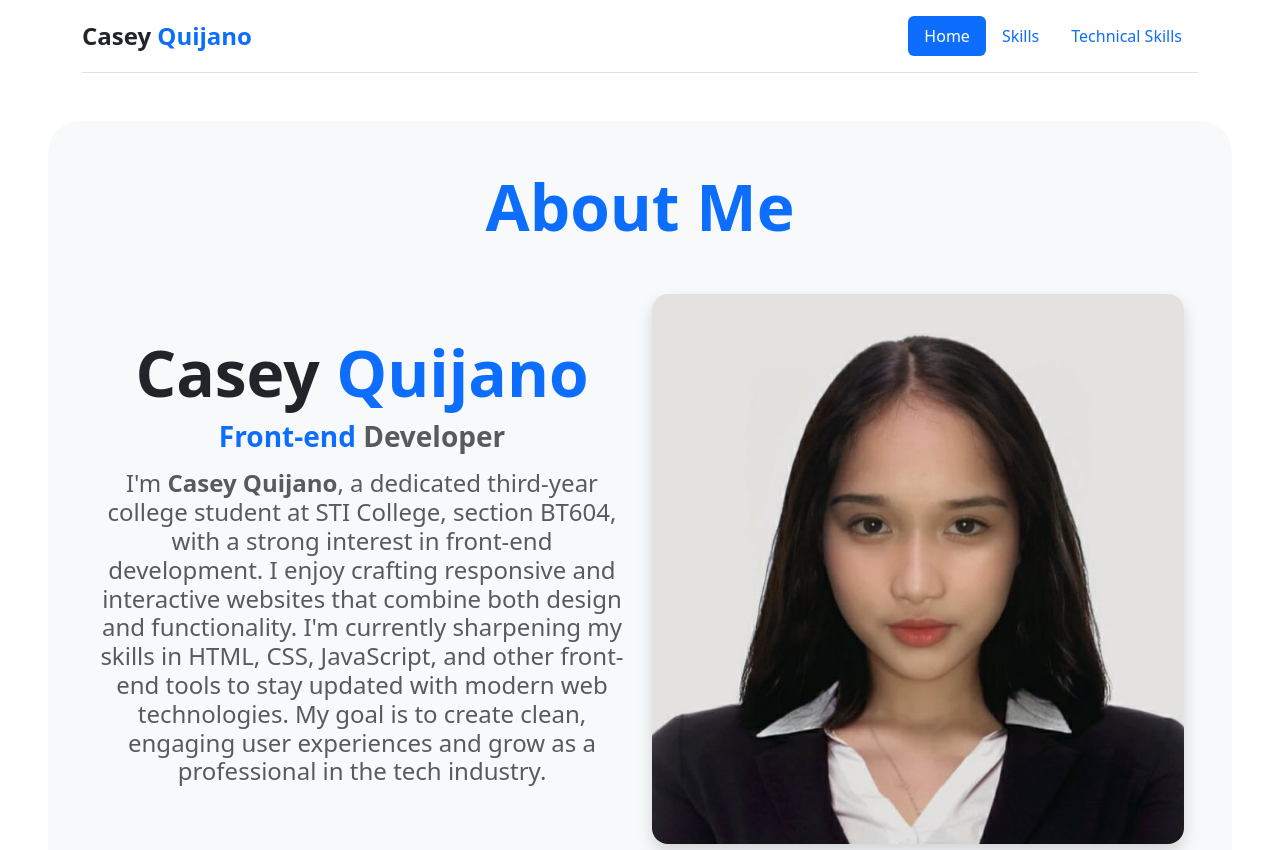
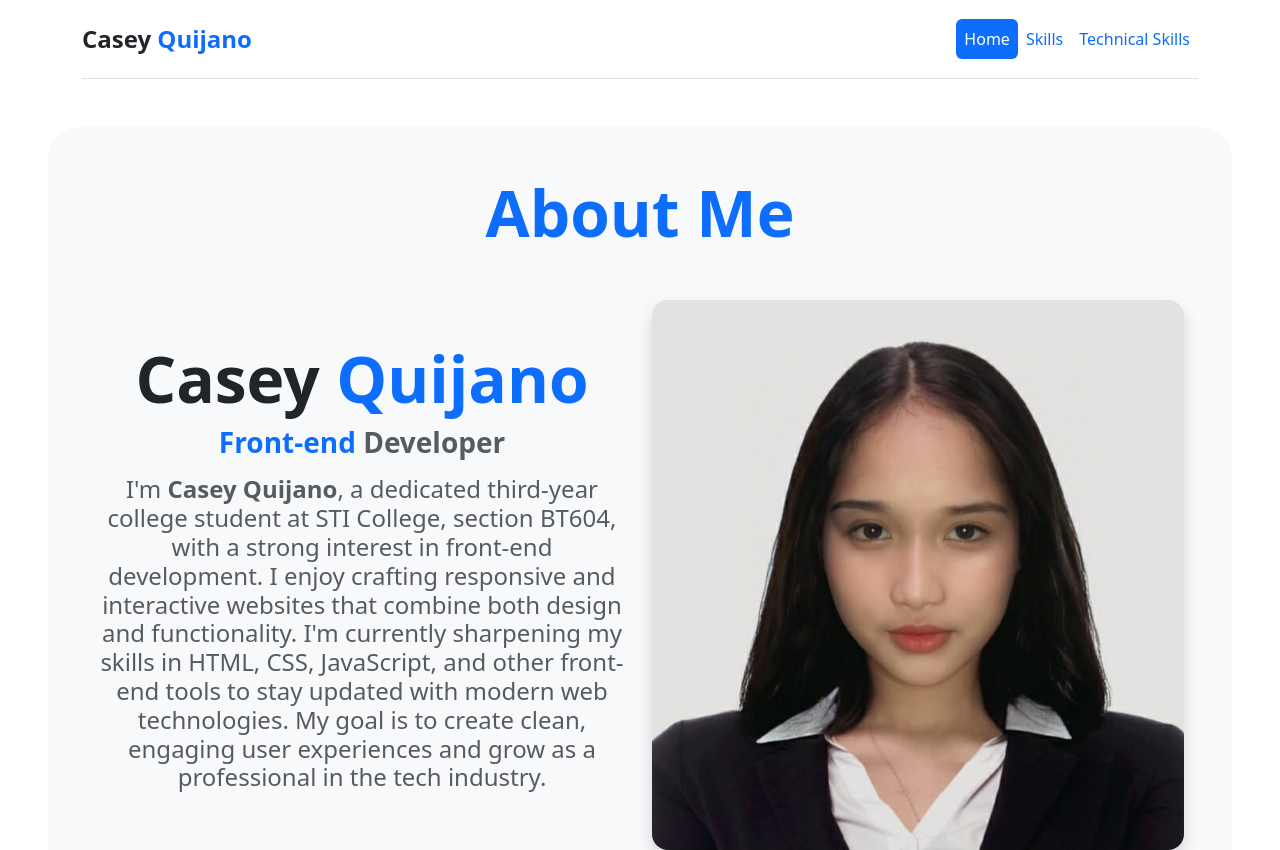
Before and after one commit to Nayk08/CaseyPortfolio, a plain HTML site: page index.html in a window 1280 px wide. Shown: the top 850 px of the page. Drawn offline with nearby package versions, Linux system fonts and the light colour scheme.

Commit message:
Describe what you updated

```diff
--- a/index.html
+++ b/index.html
@@ -5,26 +5,38 @@
     <meta name="viewport" content="width=device-width, initial-scale=1.0">
     <title>Document</title>
     <link href="https://cdn.jsdelivr.net/npm/bootstrap@5.3.6/dist/css/bootstrap.min.css" rel="stylesheet" integrity="sha384-4Q6Gf2aSP4eDXB8Miphtr37CMZZQ5oXLH2yaXMJ2w8e2ZtHTl7GptT4jmndRuHDT" crossorigin="anonymous">
-<script src="https://cdn.jsdelivr.net/npm/bootstrap@5.3.6/dist/js/bootstrap.bundle.min.js" integrity="sha384-j1CDi7MgGQ12Z7Qab0qlWQ/Qqz24Gc6BM0thvEMVjHnfYGF0rmFCozFSxQBxwHKO" crossorigin="anonymous"></script>
-<script src="https://cdn.jsdelivr.net/npm/@popperjs/core@2.11.8/dist/umd/popper.min.js" integrity="sha384-I7E8VVD/ismYTF4hNIPjVp/Zjvgyol6VFvRkX/vR+Vc4jQkC+hVqc2pM8ODewa9r" crossorigin="anonymous"></script>
-<script src="https://cdn.jsdelivr.net/npm/bootstrap@5.3.6/dist/js/bootstrap.min.js" integrity="sha384-RuyvpeZCxMJCqVUGFI0Do1mQrods/hhxYlcVfGPOfQtPJh0JCw12tUAZ/Mv10S7D" crossorigin="anonymous"></script>
+
 </head>
 <body class="">
 
     <div class="container">
-    <header class="d-flex flex-wrap justify-content-between align-items-center py-3 mb-4 border-bottom">
-        <a href="/" class="d-flex align-items-center mb-3 mb-md-0 me-md-auto text-dark text-decoration-none">
+  <nav class="navbar navbar-expand-md border-bottom py-3 mb-4">
+    <a href="/" class="navbar-brand d-flex align-items-center text-dark text-decoration-none">
+      <span class="fs-4"><strong>Casey <span class="text-primary">Quijano</span></strong></span>
+    </a>
 
-            <span class="fs-4"><strong>Casey <span class="text-primary">Quijano</span> </strong></span>
-        </a>
+    <!-- Navbar toggler for mobile -->
+    <button class="navbar-toggler" type="button" data-bs-toggle="collapse" data-bs-target="#navbarNav"
+      aria-controls="navbarNav" aria-expanded="false" aria-label="Toggle navigation">
+      <span class="navbar-toggler-icon"></span>
+    </button>
 
-        <ul class="nav nav-pills">
-            <li class="nav-item"><a href="#aboutme" class="nav-link active" aria-current="page">Home</a></li>
-            <li class="nav-item"><a href="#Skill" class="nav-link"> Skills</a></li>
-            <li class="nav-item"><a href="#Projects" class="nav-link">Technical Skills</a></li>
-        </ul>
-    </header>
+    <div class="collapse navbar-collapse justify-content-end" id="navbarNav">
+      <ul class="navbar-nav nav-pills">
+        <li class="nav-item">
+          <a href="#aboutme" class="nav-link text-white active" aria-current="page">Home</a>
+        </li>
+        <li class="nav-item">
+          <a href="#Skill" class="nav-link text-primary">Skills</a>
+        </li>
+        <li class="nav-item">
+          <a href="#Projects" class="nav-link text-primary">Technical Skills</a>
+        </li>
+      </ul>
     </div>
+  </nav>
+</div>
+
 
 
     <section class="rounded-5 bg-body-tertiary m-5 p-5" id="aboutme">
@@ -194,6 +206,6 @@
   </ul>
 </footer>
 
-
+<script src="https://cdn.jsdelivr.net/npm/bootstrap@5.3.0/dist/js/bootstrap.bundle.min.js"></script>
 </body>
 </html>
```
